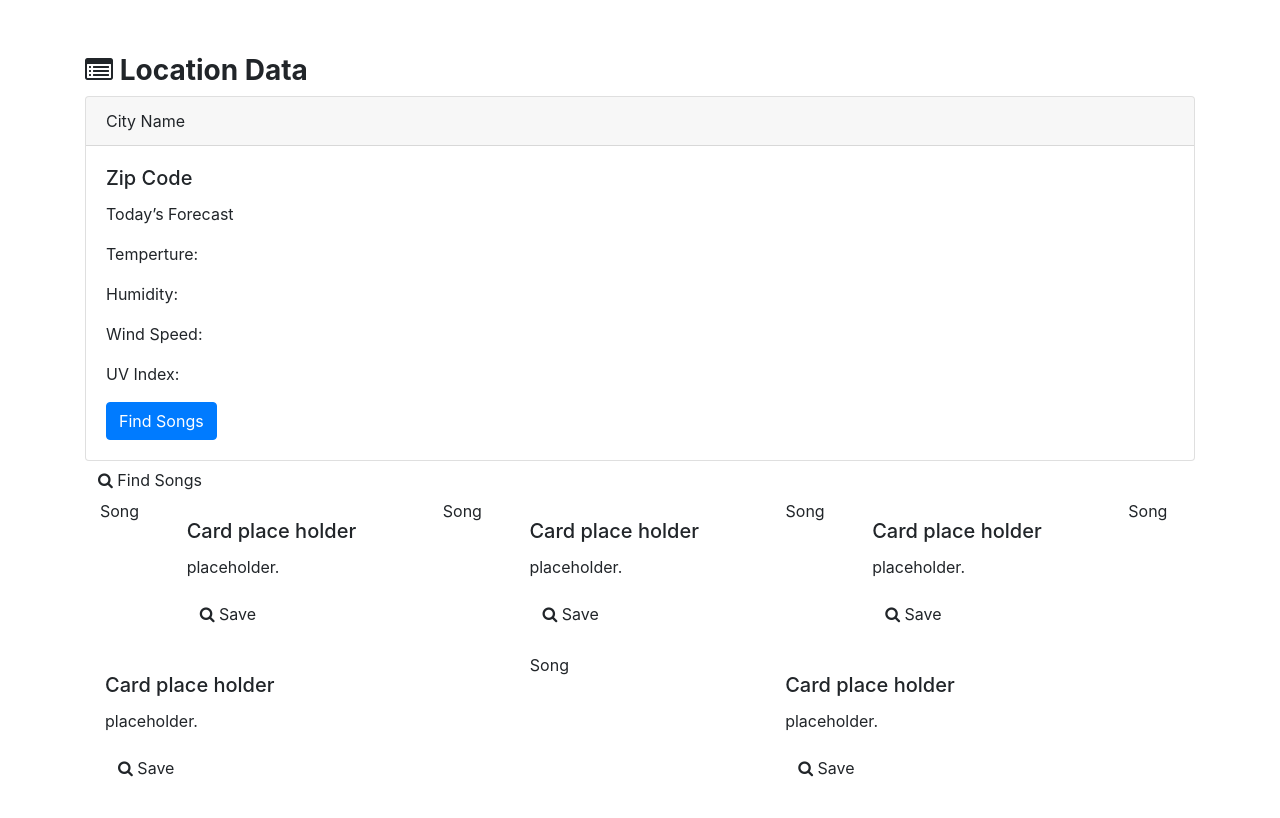
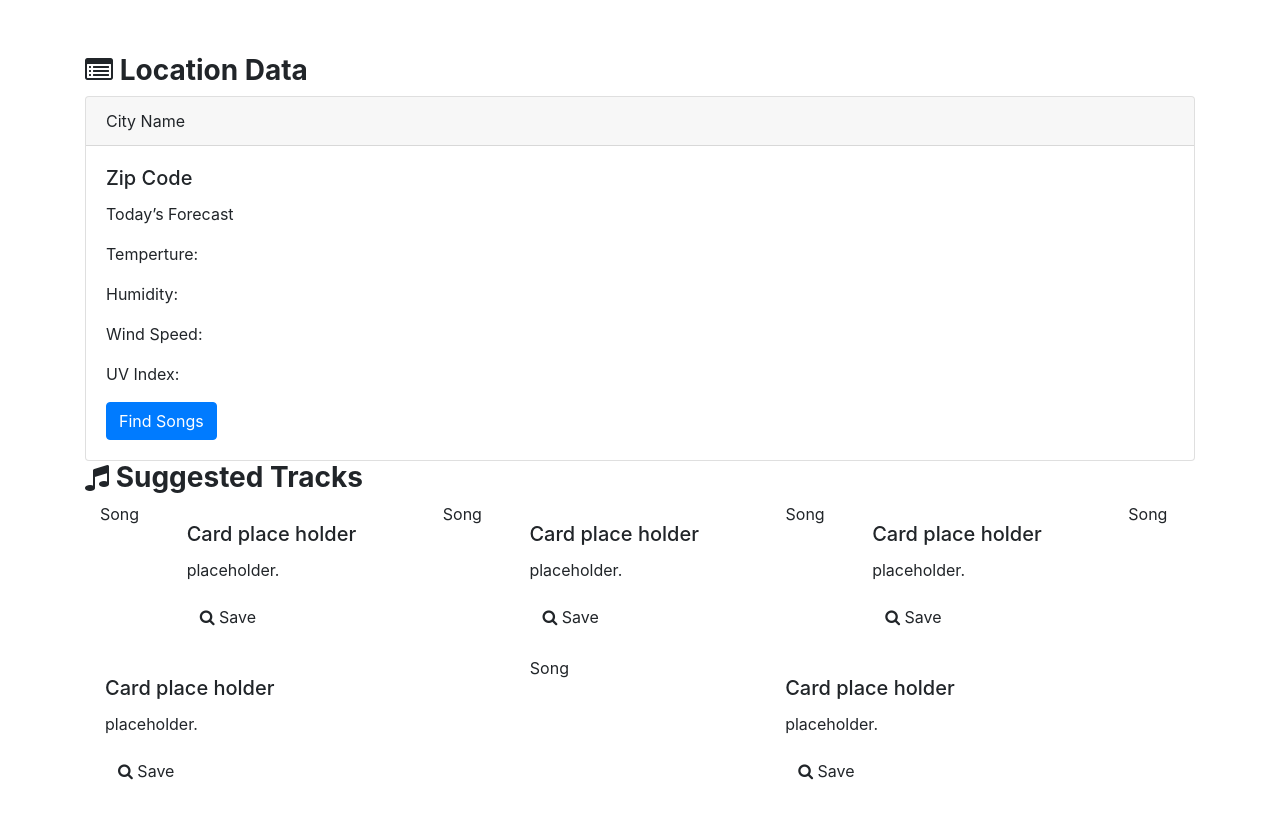
Before and after one commit to omartdh/Project-for-Random-Ozone-wheelers, a plain HTML site: page index.html in a window 1280 px wide. Shown: the part 186-1004 px from the top of the page. Drawn offline with nearby package versions, Linux system fonts and the light colour scheme.

Commit message:
update to UI.

```diff
--- a/index.html
+++ b/index.html
@@ -12,7 +12,7 @@
     <link rel="stylesheet" href="https://maxcdn.bootstrapcdn.com/bootswatch/3.3.6/flatly/bootstrap.min.css">
   </head>
   <body>
-    <!-- Font Awesome CSS Icons (For cool glyphicons) -->
+    <!-- CSS Icons -->
   <link rel="stylesheet" href="https://maxcdn.bootstrapcdn.com/font-awesome/4.5.0/css/font-awesome.min.css">
 
   <!-- Style to fix the issue of text extending past panel length -->
@@ -33,11 +33,11 @@
       <h1 class="text-center"><strong><i class="fa fa-music note-o"></i> Weather/Mood Tracks</strong></h1>
     </div>
 
-    <!-- Row for Searching New York Times -->
+    <!-- Structure section -->
     <div class="row">
       <div class="col-sm-12">
         <br>
-        <!-- First panel is for handling the search parameters -->
+        <!-- First panel is for handling parameters -->
         <div class="panel panel-primary">
           <div class="panel-heading">
             <h3 class="panel-title"><strong><i class="fa  fa-list-alt"></i>   Location Data</strong></h3>
@@ -65,7 +65,10 @@
                   </div>
 
               <!-- Here we have the cards used for the results -->
-              <button type="submit" class="btn btn-default" id="run-search"><i class="fa fa-search"></i> Find Songs</button>
+              <div class="panel panel-primary">
+                <div class="panel-heading">
+                  <h3 class="panel-title"><strong><i class="fa  fa-music note"></i>   Suggested Tracks</strong></h3>
+                </div>
 
               <!--inserting card group here. -->
               <div class="container">
```
Also changed, not shown: 1 other file.
